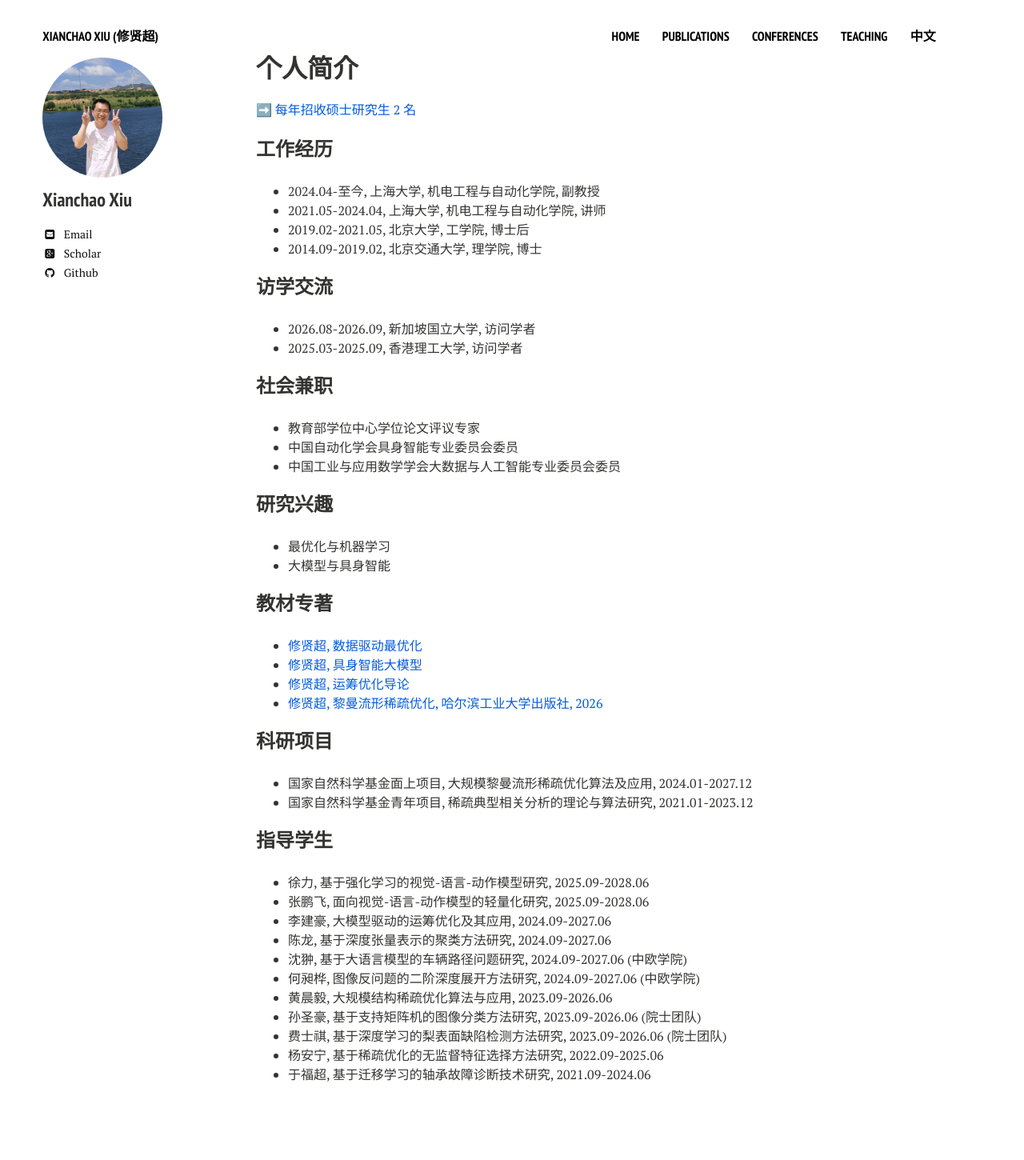
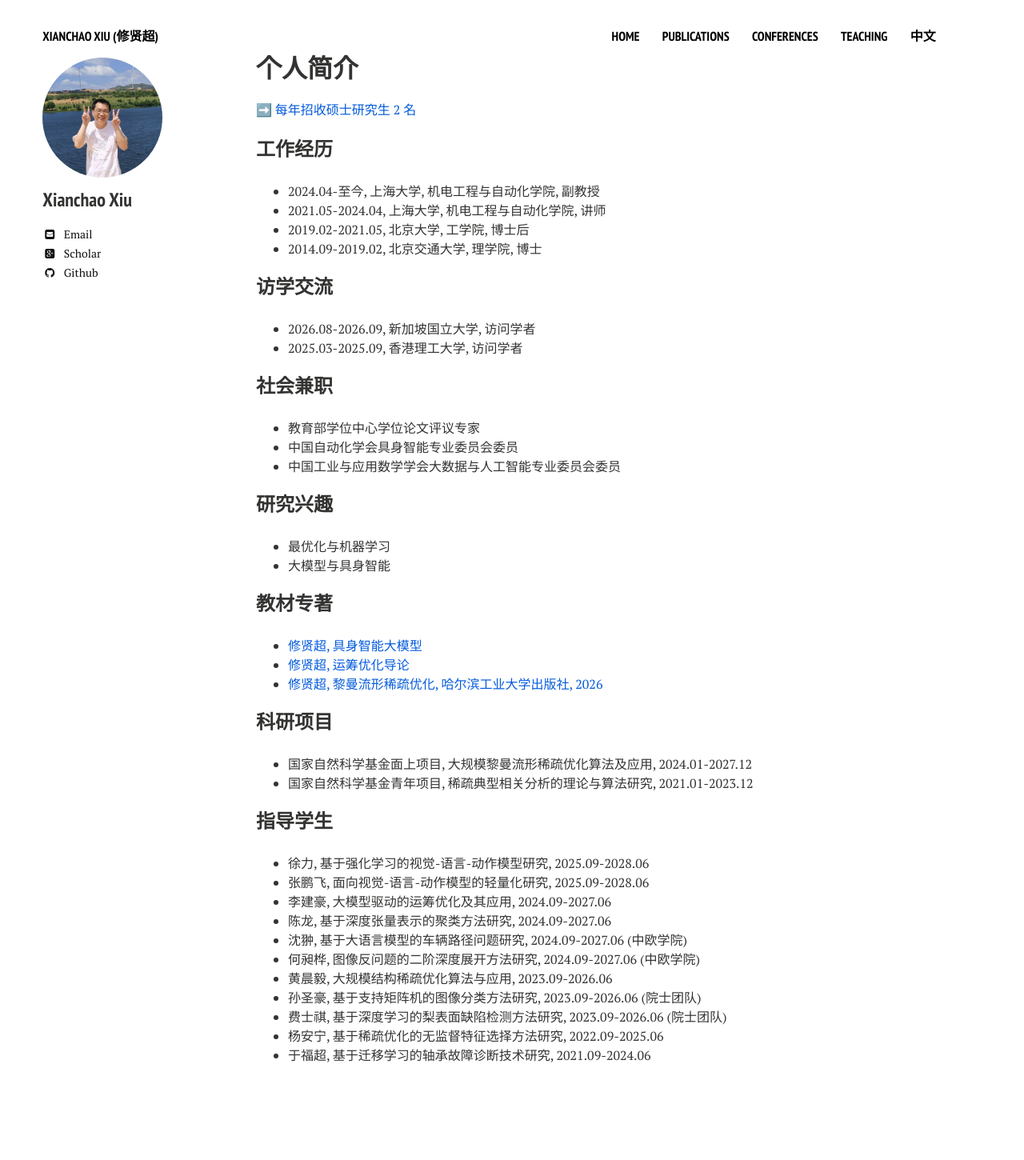
Before and after one commit to xianchaoxiu/xianchaoxiu.github.io, a Jekyll site: the page built from chinese/index.md, in a window 1280 px wide. Shown: the whole page at 80% size. Built offline with Jekyll 4.4.1, drawn with Linux system fonts in a browser that asks for light colours; nearby versions of some CDN libraries; after the commit the page ends 1426 px from its top, so only the background shows below that.

Commit message:
Update index.md

```diff
--- a/chinese/index.md
+++ b/chinese/index.md
@@ -34,7 +34,6 @@ share: false
 
 
 ### 教材专著
-* <a href="https://xianchaoxiu.github.io/chinese/book/DAO/" class="textlink" target="_blank">修贤超, 数据驱动最优化  </a> <br>
 * <a href="https://xianchaoxiu.github.io/chinese/book/VLA/" class="textlink" target="_blank">修贤超, 具身智能大模型  </a> <br>
 * <a href="https://xianchaoxiu.github.io/chinese/book/OR/" class="textlink" target="_blank">修贤超, 运筹优化导论  </a> <br>
 * <a href="https://xianchaoxiu.github.io/chinese/book/OPT/" class="textlink" target="_blank">修贤超, 黎曼流形稀疏优化, 哈尔滨工业大学出版社, 2026 </a> <br>
```
